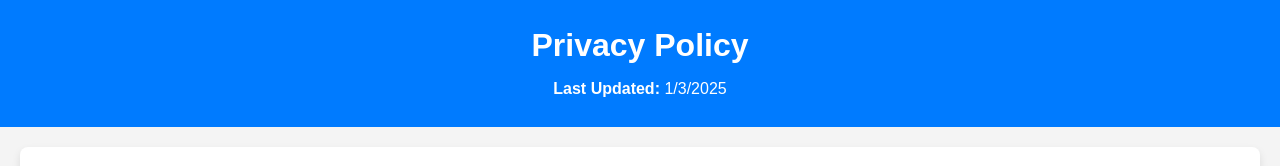
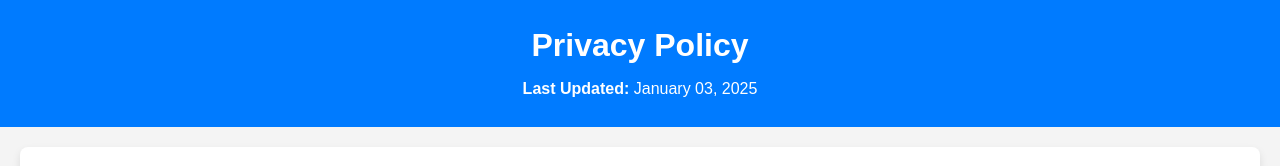
Before and after one commit to ishara-madu/4GLTEOnlyApp, a plain HTML site: page index.html in a window 1280 px wide. Shown: the top 166 px of the page. Drawn offline with Linux system fonts and the light colour scheme.

Commit message:
Update index.html

```diff
--- a/index.html
+++ b/index.html
@@ -70,7 +70,7 @@
 
     <header>
         <h1>Privacy Policy</h1>
-        <p><strong>Last Updated:</strong> <span id="date"></span></p>
+        <p><strong>Last Updated:</strong> January 03, 2025</p>
     </header>
 
     <section>
@@ -132,11 +132,5 @@
         <p>&copy; 2025 Ishara Madhusanka. All rights reserved.</p>
     </footer>
 
-    <script>
-        // Set today's date as the last updated date
-        const today = new Date().toLocaleDateString();
-        document.getElementById('date').textContent = today;
-    </script>
-
 </body>
 </html>
```
